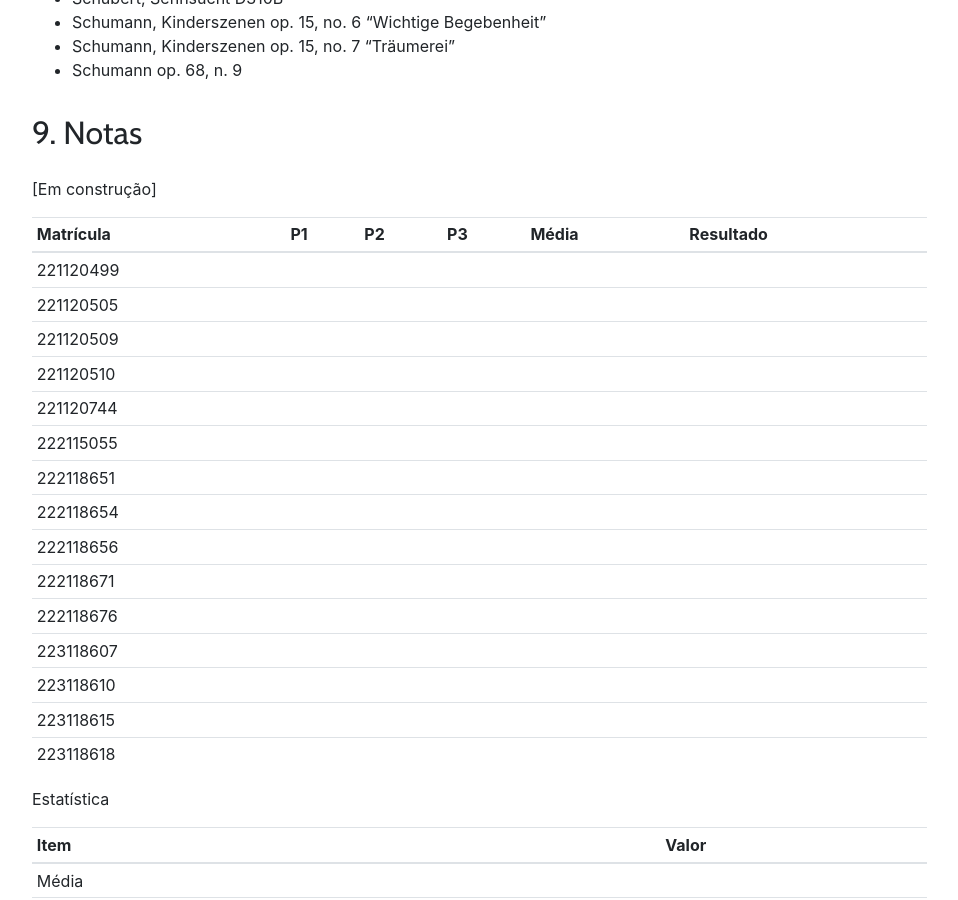
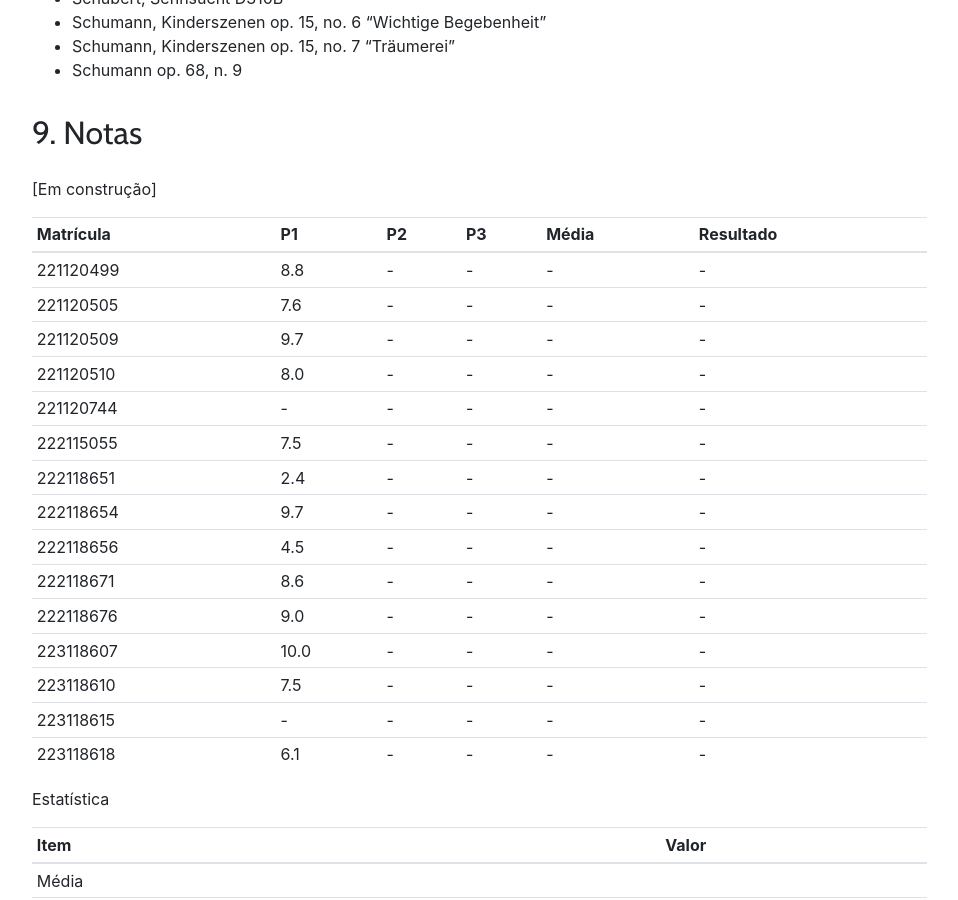
Before and after one commit to kroger/genosmus, a Jekyll site: the page built from _marcos/musa71.md, in a window 1280 px wide and 900 px high, scrolled down 7357 px. Shown: the whole window, without its empty margins (68-1026 px from the left). Built offline with Jekyll 4.4.1, drawn with Linux system fonts in a browser that asks for light colours; nearby versions of some CDN libraries; the table of contents is made by our own code.

Commit message:
Insere notas prova 1 LEM 1 e 3

```diff
--- a/_marcos/musa71.md
+++ b/_marcos/musa71.md
@@ -318,23 +318,23 @@
 
 [Em construção]
 
-| Matrícula | P1  | P2  | P3  | Média | Resultado |
-| --------- | --- | --- | --- | ----- | --------- |
-| 221120499 |     |     |     |       |           |
-| 221120505 |     |     |     |       |           |
-| 221120509 |     |     |     |       |           |
-| 221120510 |     |     |     |       |           |
-| 221120744 |     |     |     |       |           |
-| 222115055 |     |     |     |       |           |
-| 222118651 |     |     |     |       |           |
-| 222118654 |     |     |     |       |           |
-| 222118656 |     |     |     |       |           |
-| 222118671 |     |     |     |       |           |
-| 222118676 |     |     |     |       |           |
-| 223118607 |     |     |     |       |           |
-| 223118610 |     |     |     |       |           |
-| 223118615 |     |     |     |       |           |
-| 223118618 |     |     |     |       |           |
+| Matrícula | P1   | P2  | P3  | Média | Resultado |
+| --------- | ---- | --- | --- | ----- | --------- |
+| 221120499 | 8.8  | -   | -   | -     | -         |
+| 221120505 | 7.6  | -   | -   | -     | -         |
+| 221120509 | 9.7  | -   | -   | -     | -         |
+| 221120510 | 8.0  | -   | -   | -     | -         |
+| 221120744 | -    | -   | -   | -     | -         |
+| 222115055 | 7.5  | -   | -   | -     | -         |
+| 222118651 | 2.4  | -   | -   | -     | -         |
+| 222118654 | 9.7  | -   | -   | -     | -         |
+| 222118656 | 4.5  | -   | -   | -     | -         |
+| 222118671 | 8.6  | -   | -   | -     | -         |
+| 222118676 | 9.0  | -   | -   | -     | -         |
+| 223118607 | 10.0 | -   | -   | -     | -         |
+| 223118610 | 7.5  | -   | -   | -     | -         |
+| 223118615 | -    | -   | -   | -     | -         |
+| 223118618 | 6.1  | -   | -   | -     | -         |
 {: .table .table-sm}
 
 Estatística
```
Also changed, not shown: _marcos/musa69.md (+12 -10 lines).
